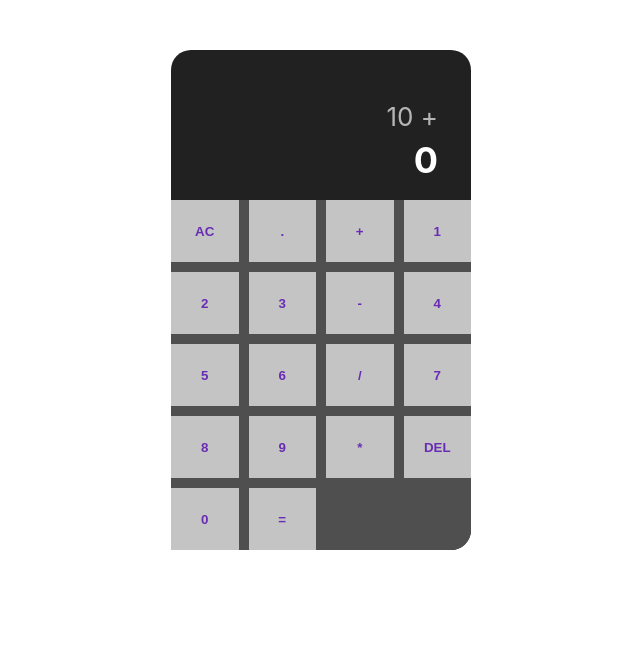
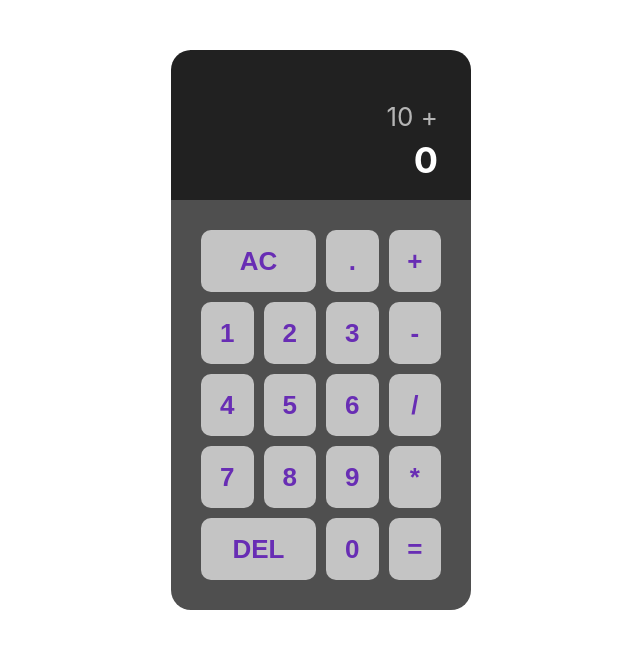
Before and after one commit to NelliBtn/React-Calculator, a JavaScript app: page / in a window 1280 px wide. Shown: the top 648 px of the page, without its empty margins (319-959 px from the left). Built offline with nearby package versions, Linux system fonts and the light colour scheme; the HTML template or start-up script is replaced by a standard one.

Commit message:
add styling to buttons

```diff
--- a/src/components/Button.css
+++ b/src/components/Button.css
@@ -3,4 +3,14 @@ button {
   background-color: #C4C4C4;
   color: #682DB4;
   font-weight: bold;
+  font-size: 26px;
+  border-radius: 10px;
 }
+
+button:hover {
+  background-color: #F0E7F4;
+}
+
+.long-btn {
+  grid-column: 1 / 3;
+}
--- a/src/components/Buttons.css
+++ b/src/components/Buttons.css
@@ -1,9 +1,10 @@
 .buttons {
   height: 350px;
-  width: 100%;
+  width: 80%;
   background-color: #4F4F4F;
   background-color: #4F4F4F;
   border-radius: 0 0 20px 20px;
+  padding: 10%;
 
   display: grid;
   grid-template-columns: repeat(4, 1fr);
@@ -11,3 +12,11 @@
   grid-gap: 10px;
 
 }
+
+/* .long-btn {
+  grid-column: 1 / 3;
+}
+
+button:hover {
+  background-color: #F0E7F4;
+} */
```
